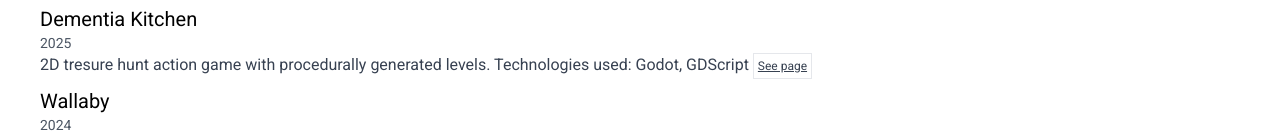
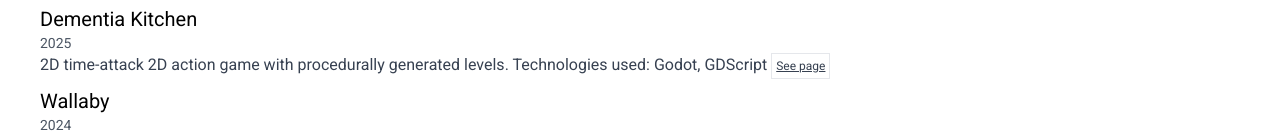
Before and after one commit to grosgg/pro, a plain HTML site: page index.html in a window 1280 px wide. Shown: the part 1917-2051 px from the top of the page. Drawn offline with Linux system fonts and the light colour scheme.

Commit message:
deploy: f7dfe0b76cac07b06183084c02837ba23e0515bf

```diff
--- a/index.html
+++ b/index.html
@@ -156,7 +156,7 @@
       <div class="my-2">
         <h3 class="text-xl">Dementia Kitchen</h3>
         <p class="text-sm text-gray-600">2025</p>
-        <p class="text-gray-700">2D tresure hunt action game with procedurally generated levels. Technologies used: Godot, GDScript <a href="https://grosgg.itch.io/dementia-kitchen" class="text-xs inline-block p-1 border underline hover:text-green-700">See page</a></p>
+        <p class="text-gray-700">2D time-attack 2D action game with procedurally generated levels. Technologies used: Godot, GDScript <a href="https://grosgg.itch.io/dementia-kitchen" class="text-xs inline-block p-1 border underline hover:text-green-700">See page</a></p>
       </div>
       <div class="my-2">
         <h3 class="text-xl">Wallaby</h3>
```
Also changed, not shown: 1 other file.
